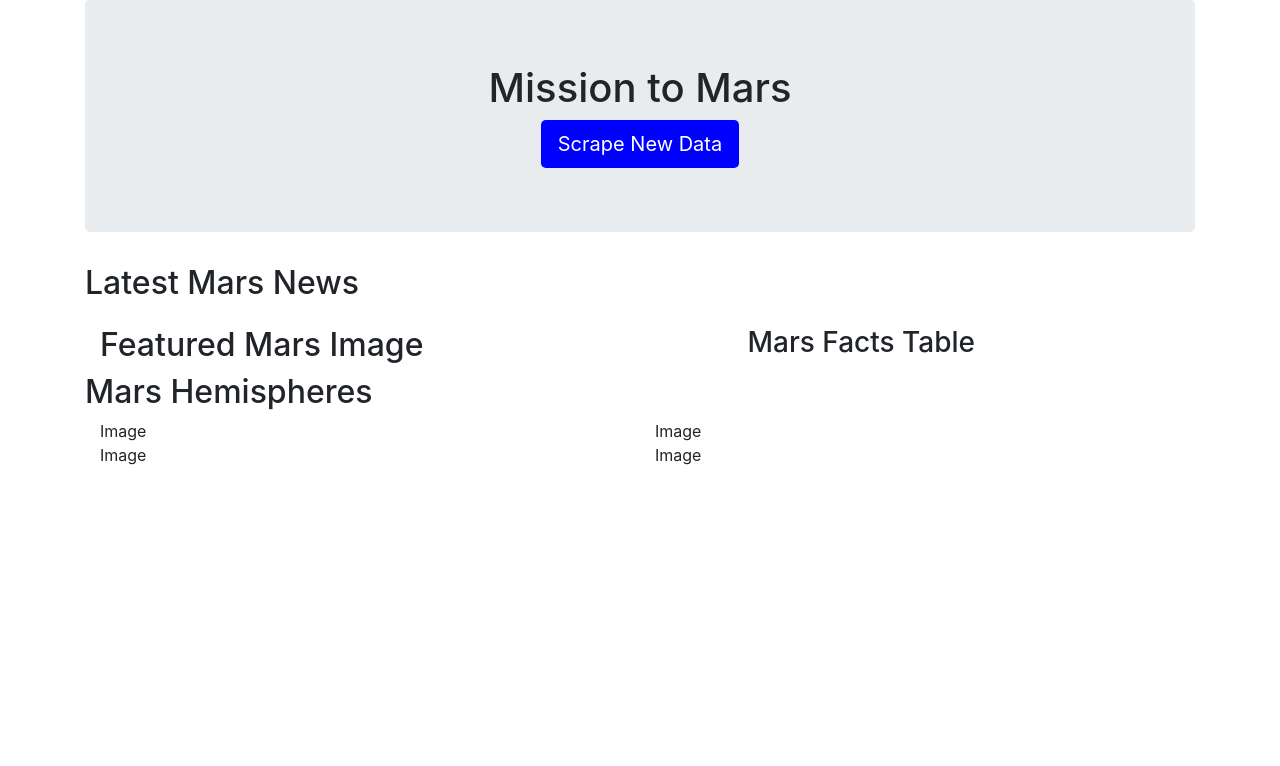
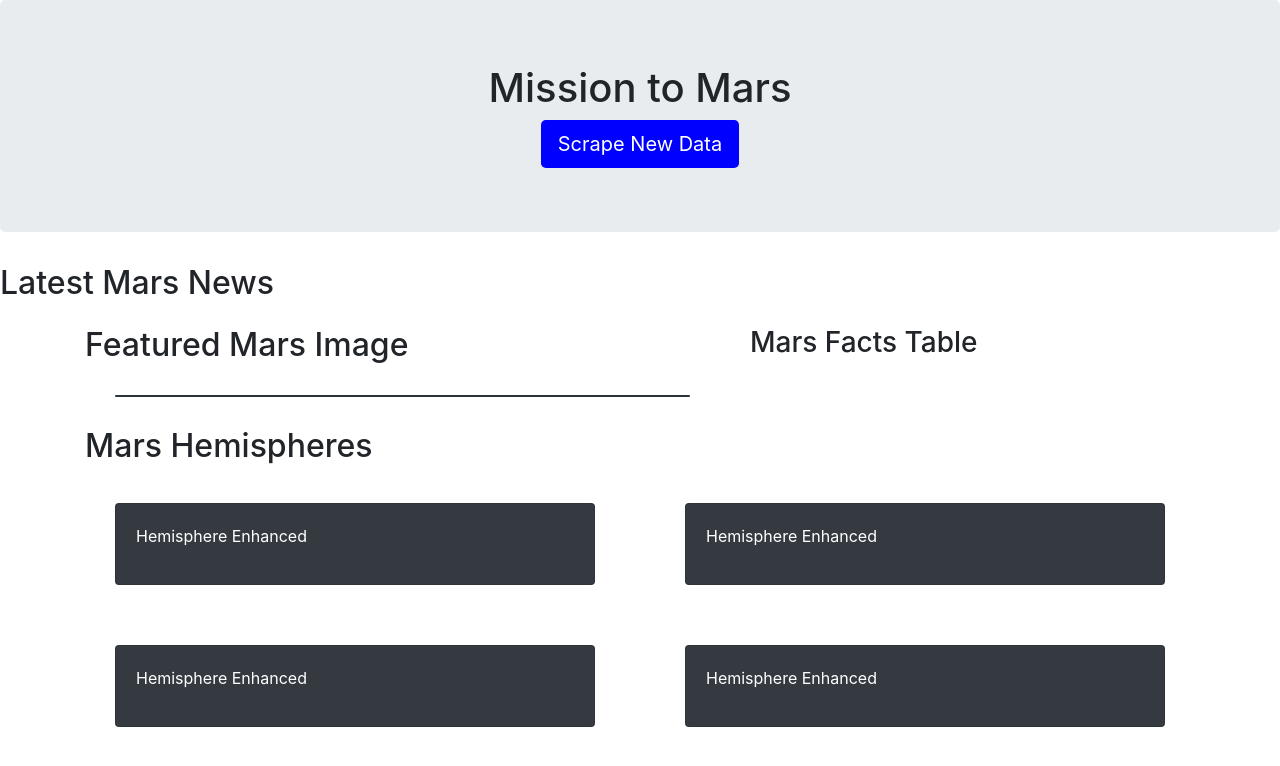
Before and after one commit to aenstad01/web-scraping-challenge, a Flask app: template Mission_to_Mars/templates/index.html in a window 1280 px wide. Shown: the top 766 px of the page. Run offline with Flask 2, Linux system fonts and the light colour scheme; the template is opened without the code that fills it, so the values that code supplies are empty; some libraries are stand-ins or nearby versions.

Commit message:
everythings working now, yay!

```diff
--- a/Mission_to_Mars/templates/index.html
+++ b/Mission_to_Mars/templates/index.html
@@ -2,20 +2,28 @@
 <html>
 
 <head>
-  <title>Mission to Mars</title>
-  <!-- Bootstrap CSS -->
-  <link rel="stylesheet" href="https://maxcdn.bootstrapcdn.com/bootstrap/4.0.0/css/bootstrap.min.css"
-    integrity="sha384-Gn5384xqQ1aoWXA+058RXPxPg6fy4IWvTNh0E263XmFcJlSAwiGgFAW/dAiS6JXm" crossorigin="anonymous">
+    <title>Mission to Mars</title>
+
+    <!-- Bootstrap CSS -->
+    <link rel="stylesheet" href="https://maxcdn.bootstrapcdn.com/bootstrap/4.0.0/css/bootstrap.min.css"
+        integrity="sha384-Gn5384xqQ1aoWXA+058RXPxPg6fy4IWvTNh0E263XmFcJlSAwiGgFAW/dAiS6JXm" crossorigin="anonymous">
+
+    <!-- CSS section -->
+    <style>
+    </style>
+
+
+
 </head>
 
 <body>
-  <div class="container">
+    <!-- <div class="container"> -->
 
     <!-- Jumbotron -->
     <div class="jumbotron text-center">
-      <h1 class="display-4;">Mission to Mars</h1>
-      <a class="btn btn-lg text-white" style="background-color: blue;" href="/scrape" role="button">Scrape New
-        Data</a>
+        <h1 class="display-4;">Mission to Mars</h1>
+        <a class="btn btn-lg text-white" style="background-color: blue;" href="/scrape" role="button">Scrape New
+            Data</a>
     </div>
 
     <!---Latest News-->
@@ -23,7 +31,7 @@
     <div class="container">
         <div class="row">
             <div class="col-md-12">
-                <h4> {{listings.news_title}} </h4>
+                <h4> {{ listings.news_title }} </h4>
                 <p>{{listings.news_p}}</p>
             </div>
         </div>
@@ -31,48 +39,82 @@
 
     <!-- Featured Image -->
     <div class="container">
-        <div class='row'>
-            <div class='col-md-7'>
+        <div class="row">
+            <div class="col-md-7">
                 <h2>Featured Mars Image</h2>
+                <div class="card text-white bg-dark" style="margin: 30px;">
+                    <img class="card-img-top" src="{{listings.featured_image_url}}">
+                </div>
             </div>
 
-            <div class='col-md 5'>
+            <div class="col-md 5">
                 <h3>Mars Facts Table</h3>
-                {{listings.mars_facts_html}}
+
+                <table class="table table-striped">
+                    <thead>
+                    </thead>
+                    <tbody>
+                        {{listings.mars_facts_html|safe}}
+                    </tbody>
+                </table>
             </div>
         </div>
-      </div>
-
-
-    <h2>Mars Hemispheres</h2>
+    </div>
 
     <div class="container">
-        <div class='row'>
-            <div class='col-md-6'>
-                Image
-                <img src=""/>
+        <h2>Mars Hemispheres</h2>
+        <div class="row">
+            <div class="col-md-6">
+                <div class="card text-white bg-dark" style="margin: 30px;">
+                    <img class="card-img-top" src="{{ listings.img_url[0] }}">
+                    <div class="card-body">
+                        <p>{{ listings.hemispheres[0] }} Hemisphere Enhanced</p>
+                    </div>
+                </div>
             </div>
 
-            <div class='col-md 6'>
-                Image
-                <img src=""/>
-            </div>
-        </div>
-        <div class='row'>
-            <div class='col-md-6'>
-                Image
-                <img src=""/>
-            </div>
-
-            <div class='col-md 6'>
-                Image
-                <img src=""/>
+            <div class="col-md-6">
+                <div class="card text-white bg-dark" style="margin: 30px;">
+                    <img class="card-img-top" src="{{ listings.img_url[1] }}">
+                    <div class="card-body">
+                        <p>{{ listings.hemispheres[1] }} Hemisphere Enhanced</p>
+                    </div>
+                </div>
             </div>
         </div>
 
+        <div class="row">
+            <div class="col-md-6">
+                <div class="card text-white bg-dark" style="margin: 30px;">
+                    <img class="card-img-top" src="{{ listings.img_url[2] }}">
+                    <div class="card-body">
+                        <p>{{ listings.hemispheres[2] }} Hemisphere Enhanced</p>
+                    </div>
+                </div>
+            </div>
 
-      </div>
+            <div class="col-md-6">
+                <div class="card text-white bg-dark" style="margin: 30px;">
+                    <img class="card-img-top" src="{{ listings.img_url[3] }}">
+                    <div class="card-body">
+                        <p>{{ listings.hemispheres[3] }} Hemisphere Enhanced</p>
+                    </div>
+                </div>
+            </div>
+        </div>
+    </div>
 
+
+    <!-- Bootstrap JS -->
+    <script src="https://stackpath.bootstrapcdn.com/bootstrap/4.3.1/js/bootstrap.min.js"
+        integrity="sha384-JjSmVgyd0p3pXB1rRibZUAYoIIy6OrQ6VrjIEaFf/nJGzIxFDsf4x0xIM+B07jRM"
+        crossorigin="anonymous"></script>
+    <!-- <script src="https://code.jquery.com/jquery-3.3.1.slim.min.js"
+            integrity="sha384-q8i/X+965DzO0rT7abK41JStQIAqVgRVzpbzo5smXKp4YfRvH+8abtTE1Pi6jizo"
+            crossorigin="anonymous"></script>
+        <script src="https://cdnjs.cloudflare.com/ajax/libs/popper.js/1.14.7/umd/popper.min.js"
+            integrity="sha384-UO2eT0CpHqdSJQ6hJty5KVphtPhzWj9WO1clHTMGa3JDZwrnQq4sF86dIHNDz0W1"
+            crossorigin="anonymous"></script> -->
 
 </body>
 
```
Also changed, not shown: Mission_to_Mars/app.py (+4 -3 lines), Mission_to_Mars/scrape_mars.py (+29 -20 lines), 3 other files.
